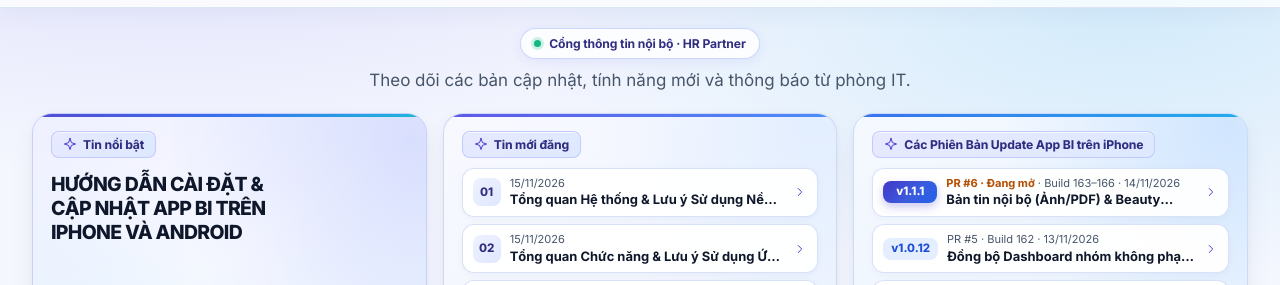
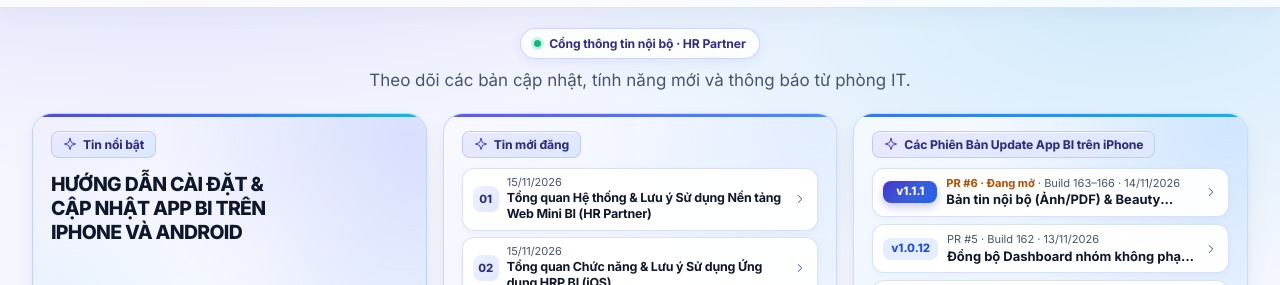
Before and after one commit to nobita6986/bantin-it-hrp, a plain HTML site: page dist/index.html in a window 1280 px wide. Shown: the part 65-350 px from the top of the page. Drawn offline with Linux system fonts and the light colour scheme.

Commit message:
Display full compact titles without truncation in latest news banner

```diff
--- a/dist/assets/styles.css
+++ b/dist/assets/styles.css
@@ -397,6 +397,22 @@ kbd { padding: 2px 6px; border: 1px solid #d6def2; border-radius: 6px; backgroun
   line-height: 1.28;
   -webkit-box-orient: vertical;
   -webkit-line-clamp: 1;
+}
+.home-panel--latest .featured-latest-list { gap: 6px; }
+.home-panel--latest .featured-latest-item { gap: 8px; padding: 7px 10px; }
+.home-panel--latest .featured-latest-index { width: 26px; height: 26px; font-size: .71rem; }
+.home-panel--latest .featured-latest-copy strong {
+  display: block;
+  overflow: visible;
+  font-size: .78rem;
+  line-height: 1.29;
+  letter-spacing: -.016em;
+  text-wrap: pretty;
+  -webkit-line-clamp: unset;
+}
+@container (max-width: 332px) {
+  .home-panel--latest .featured-latest-item { gap: 7px; padding: 6px 8px; }
+  .home-panel--latest .featured-latest-copy strong { font-size: .74rem; line-height: 1.27; }
 }
 .featured-latest-item > svg { width: 14px; height: 14px; color: var(--accent); transition: transform .18s; }
 .featured-latest-item:hover > svg { transform: translateX(2px); }
```
